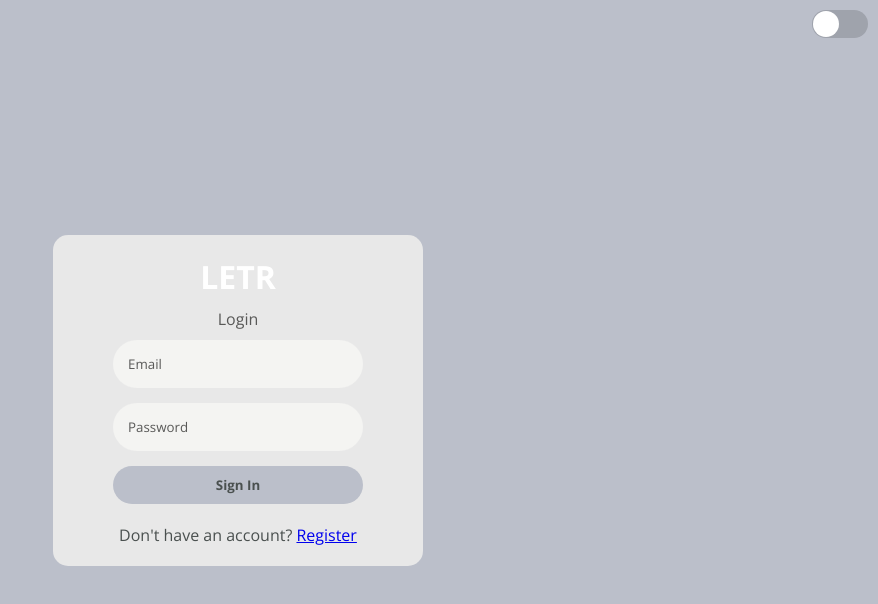
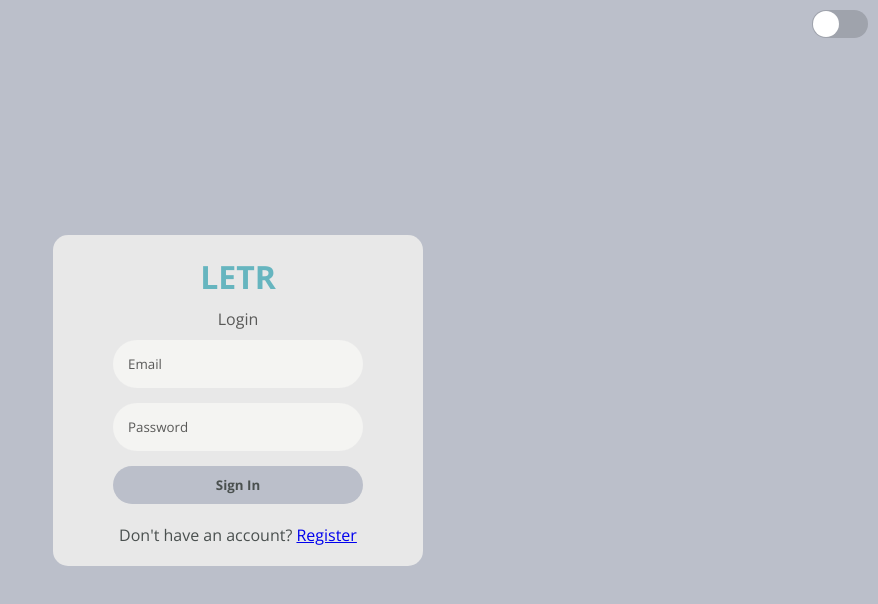
Before and after one commit to Nelf-dev/Letr, a React (Create React App) app: page /login in a window 1280 px wide. Shown: the top 604 px of the page, without its empty margins (402-1280 px from the left). Built offline with nearby package versions, Linux system fonts and the light colour scheme; no server answers.

Commit message:
changes light "letr" color

```diff
--- a/src/style.css
+++ b/src/style.css
@@ -1,6 +1,6 @@
 .wave span {
     display: inline-block;
-    color: #fff;
+    color: #36a2b0ba;
     text-transform: uppercase;
     animation: wave 3s infinite;
     animation-delay: calc(.1s * var(--i));
--- a/src/style.scss
+++ b/src/style.scss
@@ -491,7 +491,7 @@ $inputdark: #3a3f3f;
 
 // Animations
 .wave span {
-    color: #fff;
+    color: #36a2b0ba;
     text-transform: uppercase;
     animation: wave 3s infinite;
     animation-delay: calc(.1s * var(--i));
```
